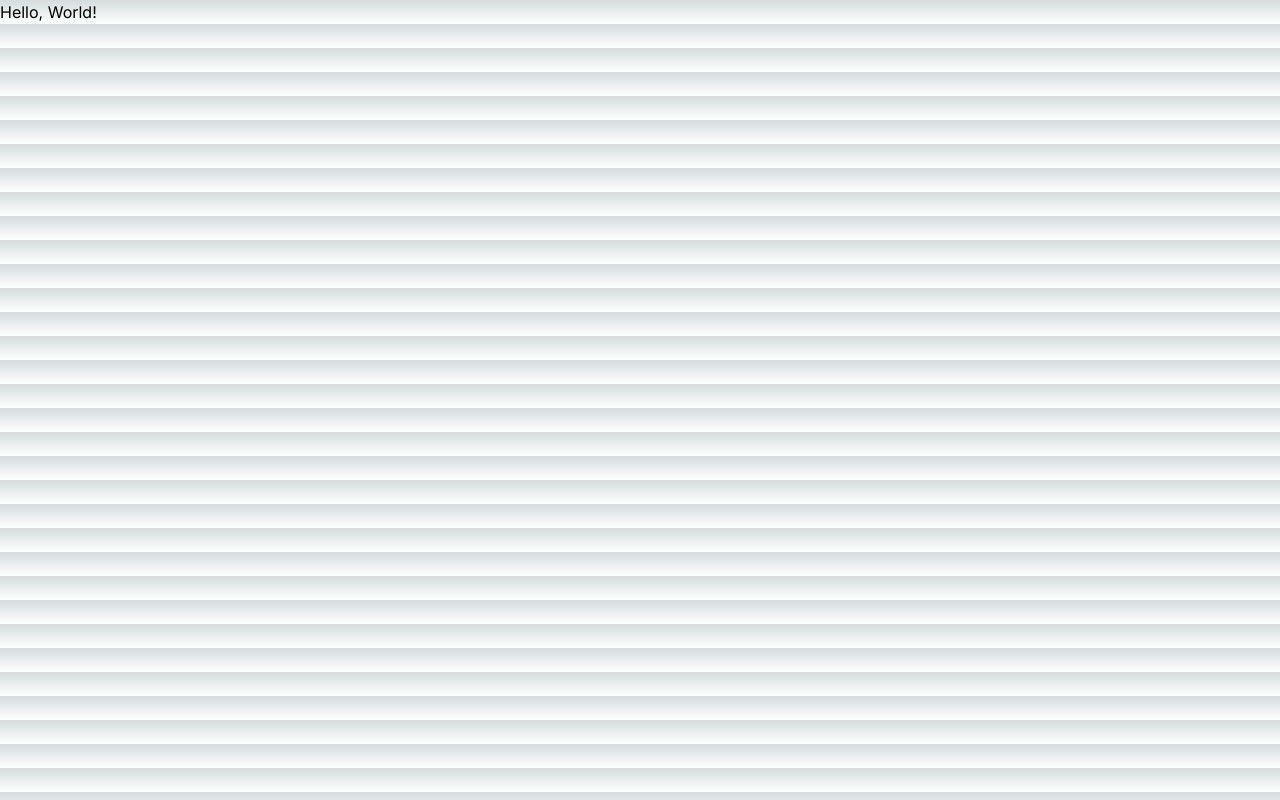
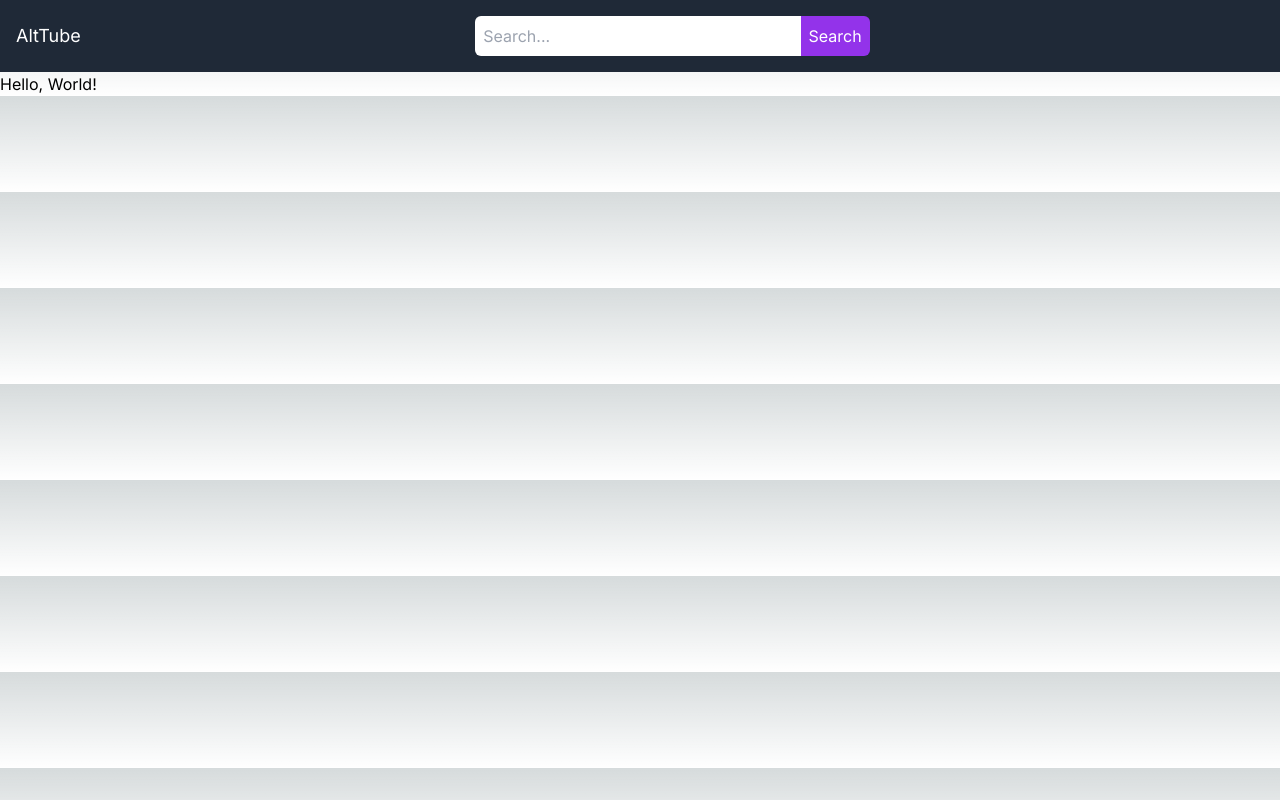
Before and after one commit to HackingGate/AltTube-Next, a Next.js app: page / in a window 1280 px wide. Built offline with nearby package versions, Linux system fonts and the light colour scheme.

Commit message:
Added NavBar

```diff
--- /dev/null
+++ b/src/app/components/NavBar.tsx
@@ -0,0 +1,44 @@
+'use client'
+
+import { useState } from 'react'
+
+const NavBar = () => {
+  const [searchQuery, setSearchQuery] = useState('')
+
+  const handleSearch = (e: React.FormEvent<HTMLFormElement>) => {
+    e.preventDefault()
+    console.log('Searching for', searchQuery)
+  }
+
+  return (
+    <nav className="bg-gray-800 text-white p-4">
+      <div className="container mx-auto flex items-center justify-between">
+        <div className="text-lg">AltTube</div>
+        {/* This div acts as a spacer to allow centering of the form */}
+        <div className="flex-1"></div>
+        <form
+          onSubmit={handleSearch}
+          className="flex items-center justify-center flex-1"
+        >
+          <input
+            type="text"
+            value={searchQuery}
+            onChange={(e) => setSearchQuery(e.target.value)}
+            placeholder="Search..."
+            className="flex-grow p-2 rounded-l-md focus:outline-none focus:ring-2 focus:ring-purple-600 text-black bg-white" // Adjusted for text visibility
+          />
+          <button
+            type="submit"
+            className="bg-purple-600 p-2 rounded-r-md hover:bg-purple-700"
+          >
+            Search
+          </button>
+        </form>
+        {/* Another spacer div to keep the form centered */}
+        <div className="flex-1"></div>
+      </div>
+    </nav>
+  )
+}
+
+export default NavBar
--- a/src/app/layout.tsx
+++ b/src/app/layout.tsx
@@ -1,6 +1,7 @@
 import type { Metadata } from 'next'
 import { Inter } from 'next/font/google'
 import './globals.css'
+import NavBar from '@/app/components/NavBar'
 
 const inter = Inter({ subsets: ['latin'] })
 
@@ -16,7 +17,12 @@ export default function RootLayout({
 }>) {
   return (
     <html lang="en">
-      <body className={inter.className}>{children}</body>
+      <body className={inter.className}>
+        <div>
+          <NavBar />
+          {children}
+        </div>
+      </body>
     </html>
   )
 }
--- a/src/app/page.tsx
+++ b/src/app/page.tsx
@@ -1,5 +1,3 @@
 export default function Home() {
-  return (
-    <h1>Hello, World!</h1>
-  )
+  return <h1>Hello, World!</h1>
 }
--- a/src/app/results/page.tsx
+++ b/src/app/results/page.tsx
@@ -1,5 +1,3 @@
 export default function Watch() {
-  return (
-    <h1>Hello, Results!</h1>
-  )
+  return <h1>Hello, Results!</h1>
 }
--- a/src/app/watch/page.tsx
+++ b/src/app/watch/page.tsx
@@ -1,5 +1,3 @@
 export default function Watch() {
-  return (
-    <h1>Hello, Watch!</h1>
-  )
+  return <h1>Hello, Watch!</h1>
 }
```
